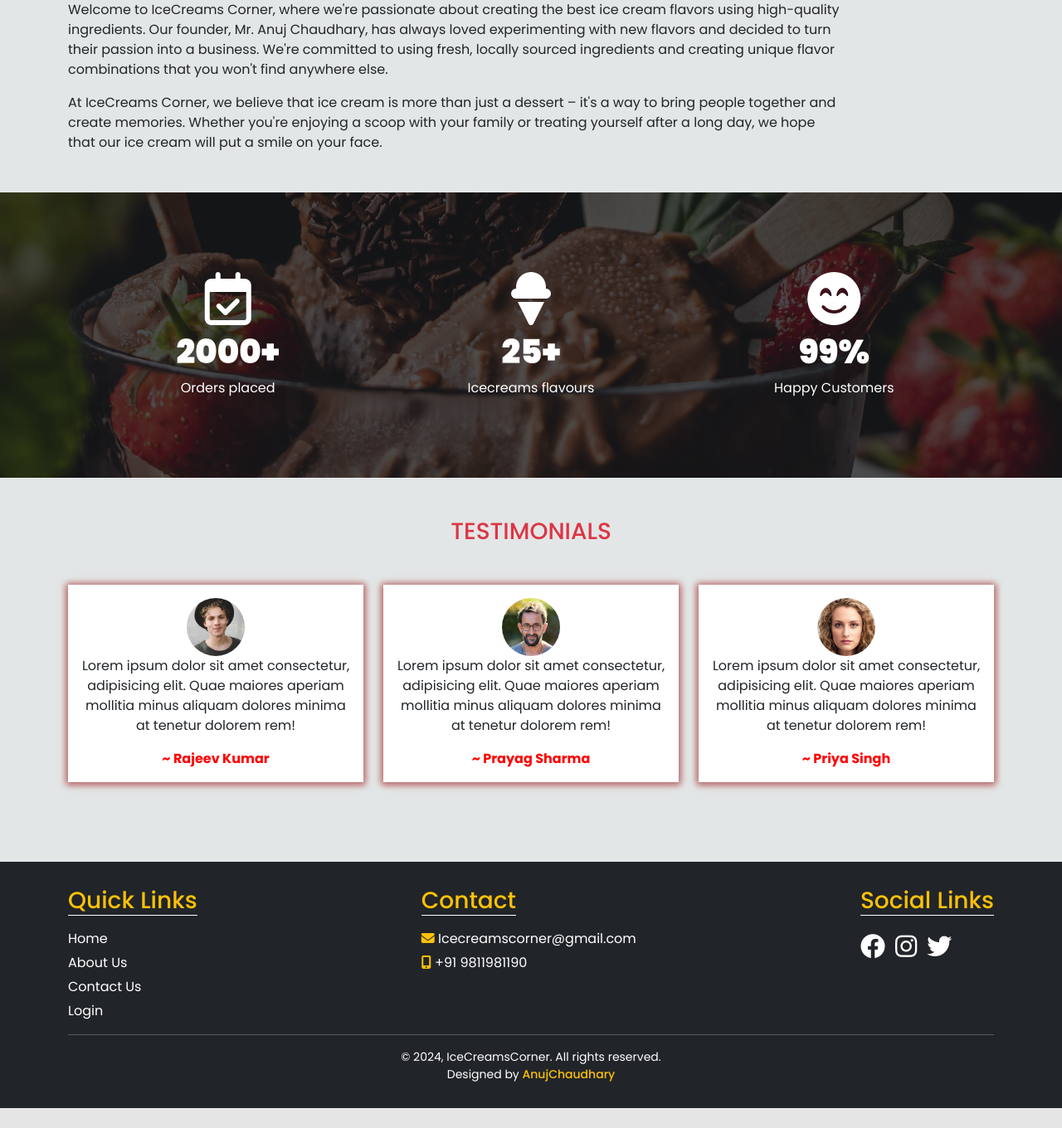
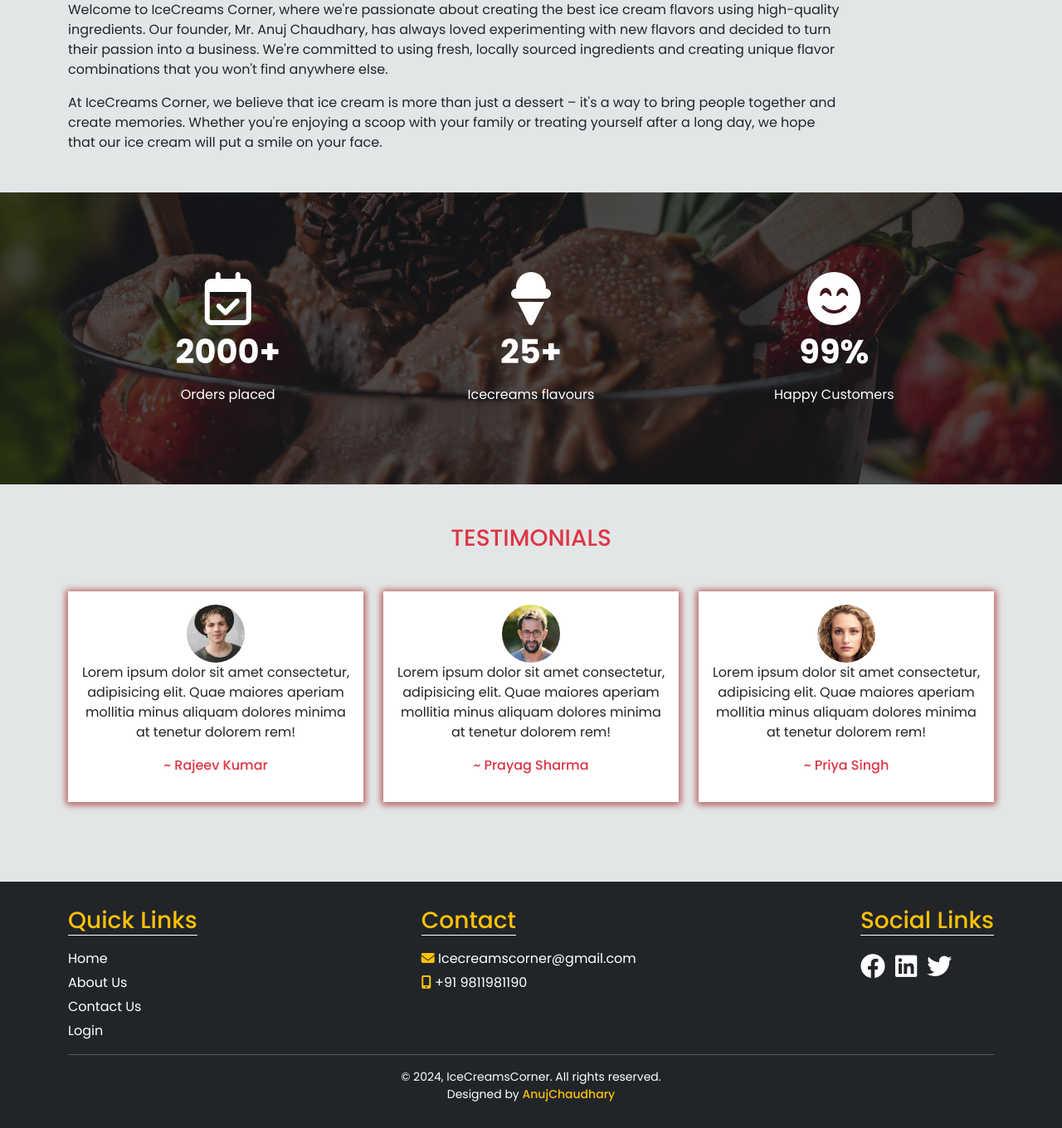
Before and after one commit to Anuj579/icecreams-corner-web-app, a Django app: page /about/ in a window 1280 px wide. Shown: the part 645-2005 px from the top of the page at 83% size. Before the commit the page ends 1981 px from the top, so only its background shows below. Run offline with Django 4.2, Linux system fonts and the light colour scheme; data comes from the database, SQL or seed files in the repository.

Commit message:
few changes

```diff
--- a/static/css/style.css
+++ b/static/css/style.css
@@ -1,5 +1,5 @@
+@import url('https://fonts.googleapis.com/css2?family=Poppins:ital,wght@0,100;0,200;0,300;0,400;0,500;0,600;0,700;0,800;0,900;1,100;1,200;1,300;1,400;1,500;1,600;1,700;1,800;1,900&display=swap');
 
-@import url('https://fonts.googleapis.com/css2?family=Poppins:ital,wght@0,100;0,200;0,300;0,400;0,500;0,600;0,700;0,800;0,900;1,100;1,200;1,300;1,400;1,500;1,600;1,700;1,800;1,900&display=swap');
 * {
     box-sizing: border-box;
 }
@@ -8,7 +8,7 @@ body {
     background-color: #E3E6E6;
     margin: 0;
     padding: 0;
-    font-family: 'Poppins',sans-serif;
+    font-family: 'Poppins', sans-serif;
 }
 
 h1 {
@@ -69,7 +69,7 @@ h1 {
     position: absolute;
     top: 80%;
     right: 10px;
-    width: 200px;
+    width: 220px;
     padding: 10px;
     background-color: #fff;
     border: 1px solid #cccbcb;
@@ -306,8 +306,8 @@ footer hr {
     /* margin: 0 5px; */
 }
 
-#insta:hover {
-    color: #B92FB8;
+#linkedin:hover {
+    color: #0A66C2;
 }
 
 #fb:hover {
@@ -322,12 +322,13 @@ footer hr {
     margin-top: 12px;
 }
 
-.myName{
+.myName {
     font-weight: 500;
     text-decoration: none;
     transition: color 0.3s;
 }
-.myName:hover{
+
+.myName:hover {
     color: #fff !important;
 }
 
@@ -499,7 +500,7 @@ footer hr {
     background-position: center;
     color: white;
     padding: 80px;
-    font-family: 'Poppins', sans-serif;
+    /* font-family: system-ui, -apple-system, BlinkMacSystemFont, 'Segoe UI', Roboto, Oxygen, Ubuntu, Cantarell, 'Open Sans', 'Helvetica Neue', sans-serif; */
 }
 
 #testimonials img {
@@ -511,10 +512,6 @@ footer hr {
     font-family: 'Poppins', sans-serif;
     background-color: #ffffff;
     box-shadow: 0px 1px 8px 2px rgba(110, 110, 110, 0.534), 0px 1px 8px 2px rgba(255, 0, 0, 0.534);
-}
-
-.testimonials-div>strong {
-    color: red;
 }
 
 /* Contact Us page Css */
--- a/templates/about.html
+++ b/templates/about.html
@@ -52,7 +52,7 @@ About
     </div>
   </div>
 </section>
-<section class="counter-section">
+<section class="counter-section" >
   <div class="container-fluid">
     <div class="container-fluid text-center">
       <div class="row">
@@ -60,7 +60,7 @@ About
           <div class="my-3 counter-box">
             <i class="fa-regular fa-calendar-check fa-4x mb-2"></i>
             <h1>
-              <b><span class="counter counter-item" data-target="2000">2000</span>+</b>
+              <p><span class="counter counter-item" data-target="2000">2000</span>+</p>
             </h1>
             <p class="my-0">Orders placed</p>
           </div>
@@ -69,7 +69,7 @@ About
           <div class="my-3 counter-box">
             <i class="fa-solid fa-ice-cream fa-4x mb-2"></i>
             <h1>
-              <b><span class="counter counter-item" data-target="25">25</span>+</b>
+              <p><span class="counter counter-item" data-target="25">25</span>+</p>
             </h1>
             <p class="my-0">Icecreams flavours</p>
           </div>
@@ -78,7 +78,7 @@ About
           <div class="my-3 counter-box">
             <i class="fa-solid fa-face-smile-beam fa-4x mb-2"></i>
             <h1>
-              <b><span class="counter counter-item" data-target="99">99</span>%</b>
+              <p><span class="counter counter-item" data-target="99">99</span>%</p>
             </h1>
             <p class="my-0">Happy Customers</p>
           </div>
@@ -96,7 +96,7 @@ About
         <p>
           Lorem ipsum dolor sit amet consectetur, adipisicing elit. Quae maiores aperiam mollitia minus aliquam dolores minima at tenetur dolorem rem!
         </p>
-        <strong>~ Rajeev Kumar</strong>
+        <p class="fw-medium text-danger">~ Rajeev Kumar</p>
       </div>
     </div>
     <div class="col-sm mb-5">
@@ -105,7 +105,7 @@ About
         <p>
           Lorem ipsum dolor sit amet consectetur, adipisicing elit. Quae maiores aperiam mollitia minus aliquam dolores minima at tenetur dolorem rem!
         </p>
-        <strong>~ Prayag Sharma</strong>
+        <p class="fw-medium text-danger">~ Prayag Sharma</p>
       </div>
     </div>
     <div class="col-sm mb-5">
@@ -114,7 +114,7 @@ About
         <p>
           Lorem ipsum dolor sit amet consectetur, adipisicing elit. Quae maiores aperiam mollitia minus aliquam dolores minima at tenetur dolorem rem!
         </p>
-        <strong>~ Priya Singh</strong>
+        <p class="fw-medium text-danger">~ Priya Singh</p>
       </div>
     </div>
   </div>
--- a/templates/base.html
+++ b/templates/base.html
@@ -135,7 +135,7 @@
                 </div>
                 <div class="contact me-4">
                     <h3>Contact</h3>
-                    <a id="contact-mail" href="mailto:icecreamscorner@gmail.com"><i class="fa-solid fa-envelope text-warning"></i>
+                    <a id="contact-mail" href="mailto:anujchaudhary3112@gmail.com"><i class="fa-solid fa-envelope text-warning"></i>
                         Icecreamscorner@gmail.com</a>
                     <a id="contact-phone" href="tel:9811981198"><i class="fa-solid fa-mobile-screen-button text-warning"></i>
                         +91 9811981190</a>
@@ -145,9 +145,9 @@
                     <div class="text-start">
                         <a id="fb" class="me-1" href="https://www.facebook.com/" target="_blank"><i
                                 class="fa-brands fa-facebook"></i></a>
-                        <a id="insta" class="me-1" href="https://www.instagram.com/" target="_blank"><i
-                                class="fa-brands fa-instagram"></i></a>
-                        <a id="twitter" href="https://twitter.com/" target="_blank"><i
+                        <a id="linkedin" class="me-1" href="https://www.linkedin.com/in/anujchaudhary549/" target="_blank"><i
+                                class="fa-brands fa-linkedin"></i></a>
+                        <a id="twitter" href="https://x.com/anuj_549" target="_blank"><i
                                 class="fa-brands fa-twitter"></i></a>
                     </div>
 
```
